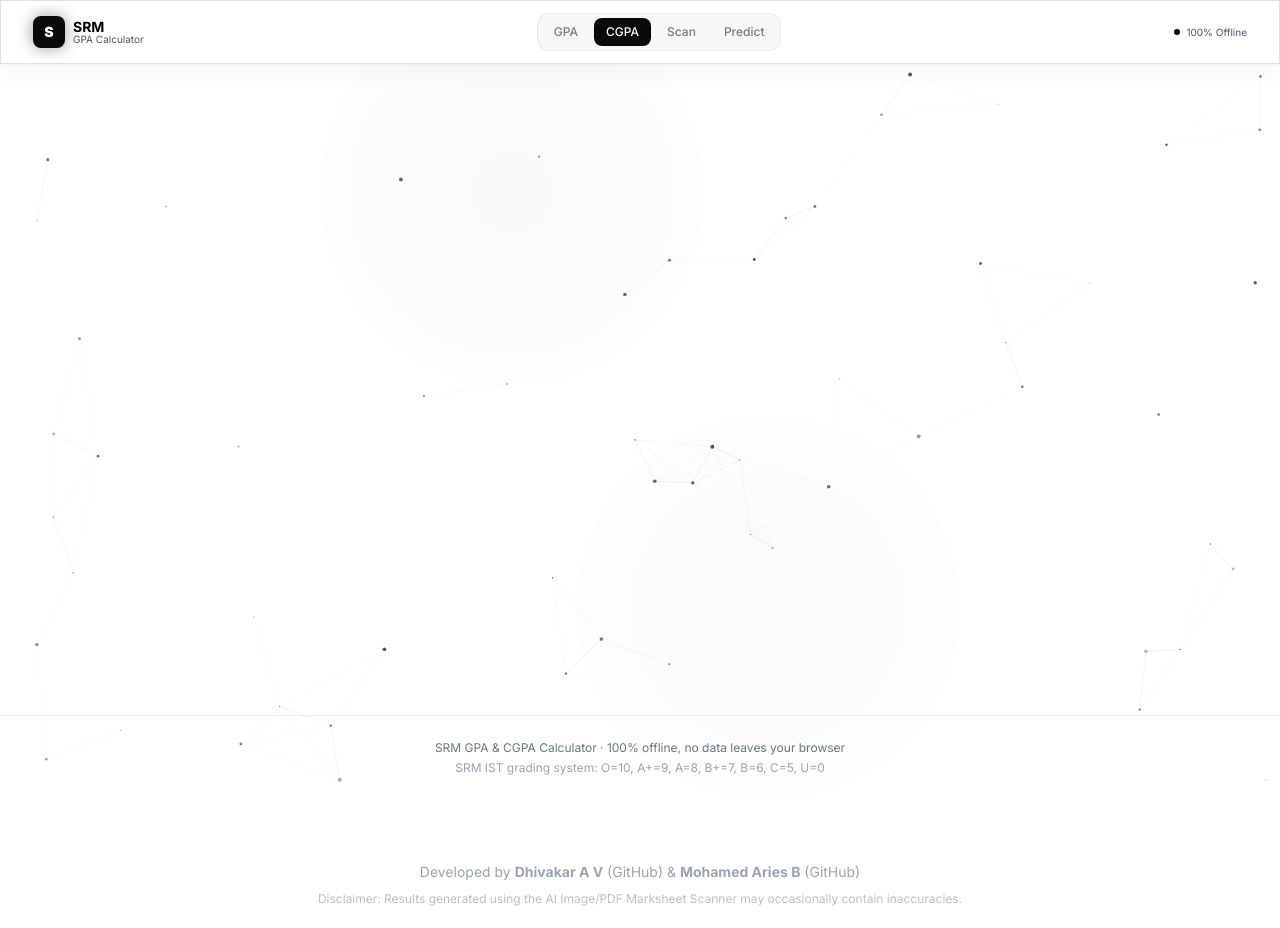
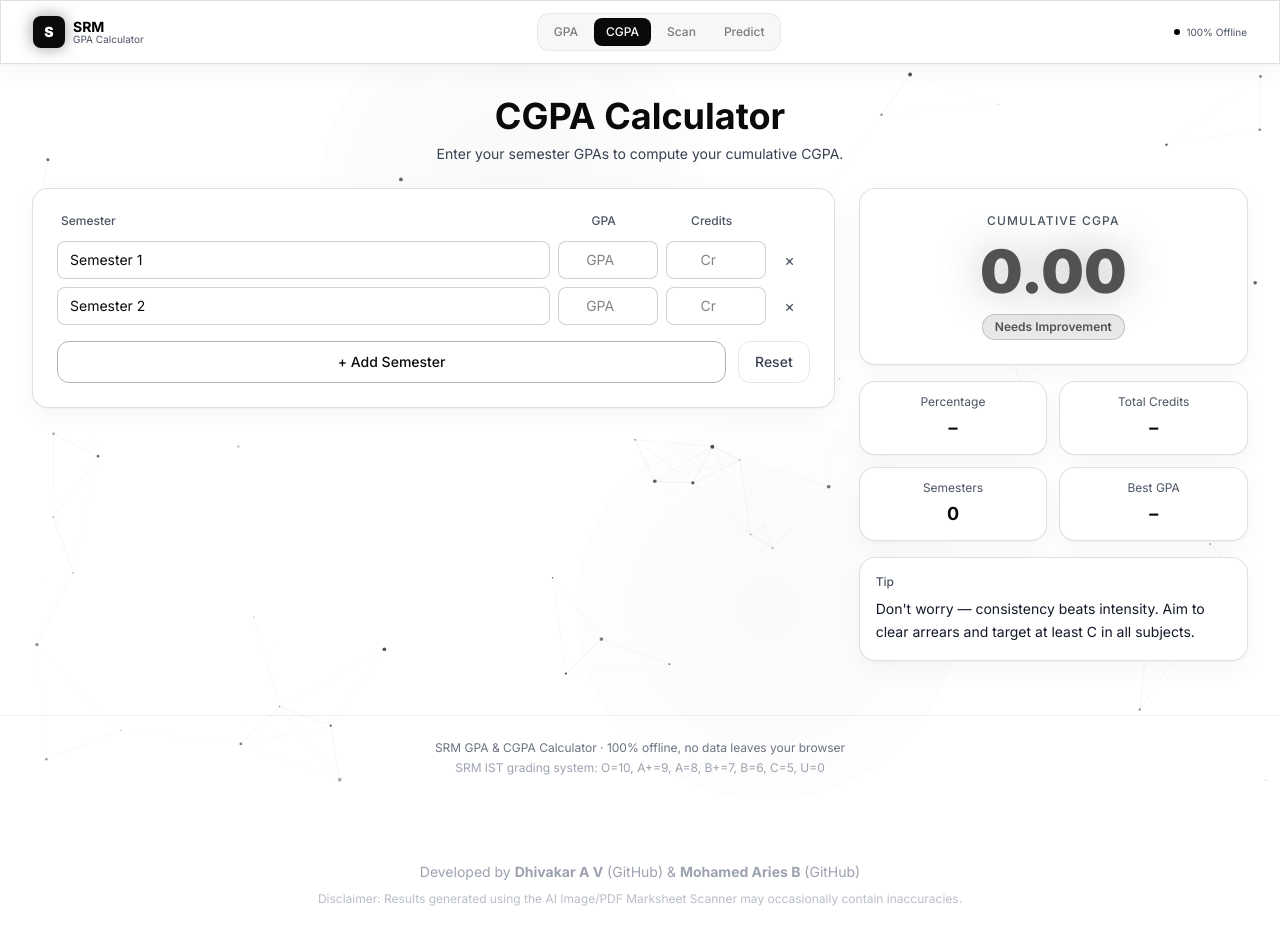
Before and after one commit to dhivakarav/srm-cgpa-calculator, a React (Vite) app: page / in a window 1280 px wide. Both pictures are taken after a click on the button "Calculate your CGPA". Built offline with nearby package versions, Linux system fonts and the light colour scheme.

Commit message:
Update App.tsx

```diff
--- a/src/App.tsx
+++ b/src/App.tsx
@@ -40,12 +40,21 @@ export default function App() {
                 <GPACalculator />
               </motion.div>
             )}
+            {tab === 'cgpa' && (
+              <motion.div key="cgpa" initial={{ opacity: 0, y: 16 }} animate={{ opacity: 1, y: 0 }} exit={{ opacity: 0, y: -16 }} transition={{ duration: 0.25 }}>
+                <CGPACalculator />
+              </motion.div>
+            )}
             {tab === 'scanner' && (
               <motion.div key="scanner" initial={{ opacity: 0, y: 16 }} animate={{ opacity: 1, y: 0 }} exit={{ opacity: 0, y: -16 }} transition={{ duration: 0.25 }}>
                 <AIScanner />
               </motion.div>
             )}
-
+            {tab === 'predictor' && (
+              <motion.div key="predictor" initial={{ opacity: 0, y: 16 }} animate={{ opacity: 1, y: 0 }} exit={{ opacity: 0, y: -16 }} transition={{ duration: 0.25 }}>
+                <Predictor />
+              </motion.div>
+            )}
           </AnimatePresence>
         </main>
 
```
